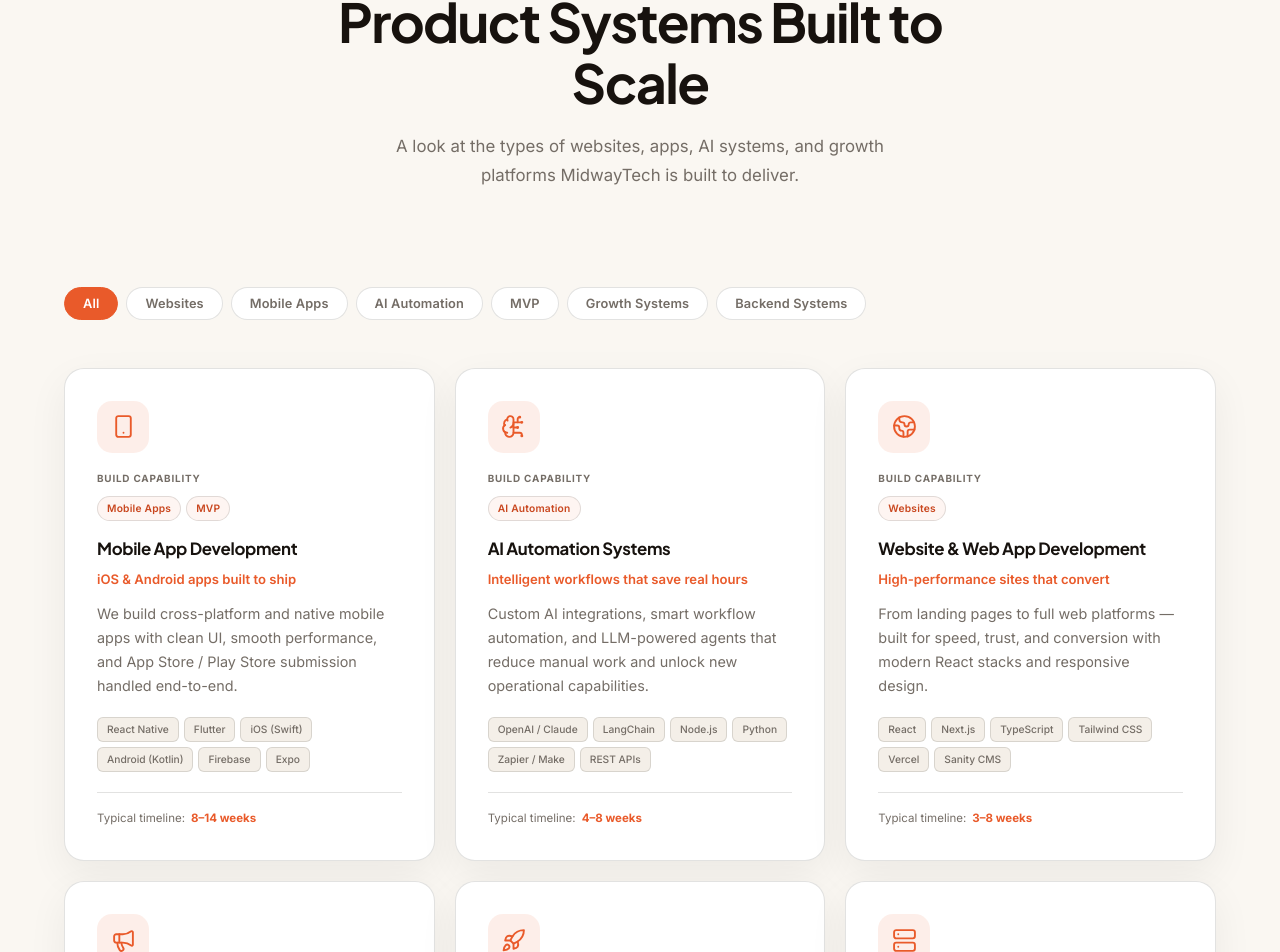
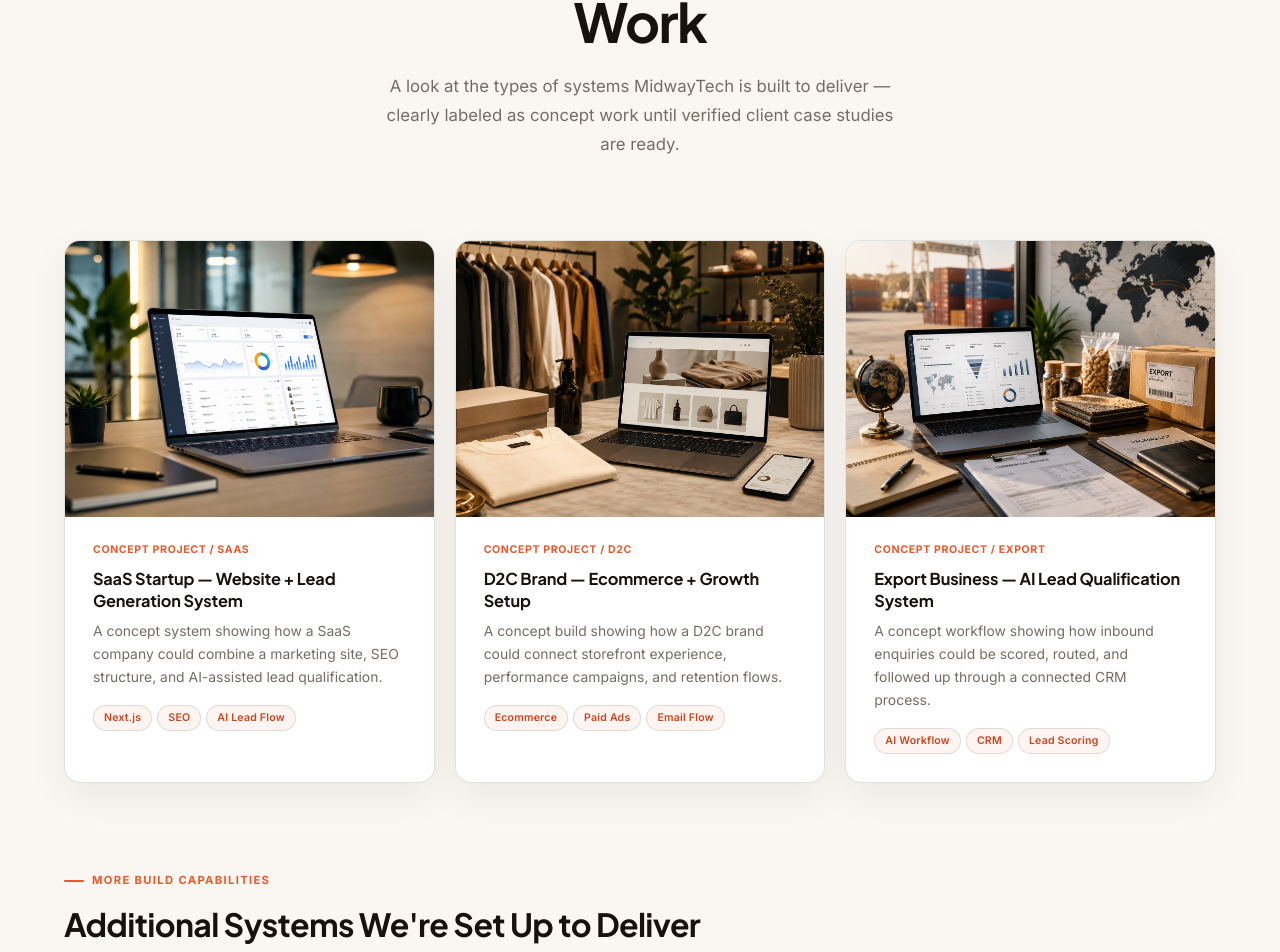
Before and after one commit to midwaytech2026-commits/midway-tech-website, a React (Vite) app in the folder client/: page /portfolio in a window 1280 px wide. Shown: the part 288-1240 px from the top of the page. Built offline with nearby package versions, Linux system fonts and the light colour scheme; no server answers.

Commit message:
live update: reframe portfolio as case studies

```diff
--- a/client/src/components/layout/Footer.tsx
+++ b/client/src/components/layout/Footer.tsx
@@ -11,7 +11,7 @@ const companyLinks: FooterLink[] = [
   { label: 'About Us', to: '/about' },
   { label: 'Contact Us', to: '/contact' },
   { label: 'Get a Quote', to: '/contact' },
-  { label: 'Case Studies / Portfolio', to: '/portfolio' },
+  { label: 'Case Studies', to: '/portfolio' },
   { label: 'Blog', comingSoon: true },
 ]
 
--- a/client/src/components/layout/Navbar.tsx
+++ b/client/src/components/layout/Navbar.tsx
@@ -7,7 +7,7 @@ import './Navbar.css'
 const navLinks = [
   { label: 'Home', to: '/' },
   { label: 'Services', to: '/services' },
-  { label: 'Portfolio', to: '/portfolio' },
+  { label: 'Case Studies', to: '/portfolio' },
   { label: 'About Us', to: '/about' },
   { label: 'Contact Us', to: '/contact' },
 ]
--- a/client/src/pages/PortfolioPage.css
+++ b/client/src/pages/PortfolioPage.css
@@ -50,10 +50,95 @@
   margin: 0 auto;
 }
 
+/* Concept work — image-led cards, honest CONCEPT PROJECT labels */
+.pp-concepts {
+  padding: 1rem 4rem 3rem;
+  background: var(--color-bg-main);
+}
+
+.pp-concepts-grid {
+  display: grid;
+  grid-template-columns: repeat(3, 1fr);
+  gap: 1.25rem;
+}
+
+.pp-concept-card {
+  background: var(--color-bg-card);
+  border: 1px solid var(--color-border-light);
+  border-radius: 16px;
+  overflow: hidden;
+  box-shadow: var(--shadow-card);
+  transition: transform 0.25s ease, box-shadow 0.25s ease, border-color 0.25s ease;
+}
+.pp-concept-card:hover {
+  transform: translateY(-4px);
+  box-shadow: var(--shadow-soft);
+  border-color: rgba(233, 90, 42, 0.3);
+}
+
+.pp-concept-img {
+  width: 100%;
+  aspect-ratio: 4 / 3;
+  object-fit: cover;
+  display: block;
+}
+
+.pp-concept-body { padding: 1.5rem 1.75rem 1.75rem; }
+
+.pp-concept-label {
+  display: block;
+  font-size: 0.66rem;
+  font-weight: 700;
+  letter-spacing: 0.06em;
+  color: var(--color-brand-orange);
+  margin-bottom: 0.6rem;
+}
+
+.pp-concept-body h3 {
+  font-family: var(--font-display);
+  font-size: 1.02rem;
+  font-weight: 700;
+  color: var(--color-text-main);
+  letter-spacing: -0.01em;
+  line-height: 1.35;
+  margin-bottom: 0.5rem;
+}
+
+.pp-concept-body p {
+  font-size: 0.87rem;
+  color: var(--color-text-muted);
+  line-height: 1.65;
+  margin-bottom: 1rem;
+}
+
+.pp-concept-tags {
+  display: flex;
+  flex-wrap: wrap;
+  gap: 5px;
+}
+.pp-concept-tags span {
+  font-size: 0.66rem;
+  font-weight: 600;
+  letter-spacing: 0.02em;
+  padding: 3px 10px;
+  border-radius: 100px;
+  border: 1px solid var(--color-border-light);
+  color: var(--color-brand-orange-dark);
+  background: rgba(233, 90, 42, 0.06);
+}
+
 /* Work section */
 .pp-work {
   padding: 2rem 4rem 5rem;
   background: var(--color-bg-main);
+}
+.pp-work > .pp-container > h2 {
+  font-family: var(--font-display);
+  font-size: clamp(1.5rem, 2.6vw, 2rem);
+  font-weight: 700;
+  color: var(--color-text-main);
+  letter-spacing: -0.02em;
+  margin: 0.5rem 0 2rem;
 }
 
 /* Filters */
@@ -259,12 +344,15 @@
 /* Responsive */
 @media (max-width: 1050px) {
   .pp-grid { grid-template-columns: repeat(2, 1fr); }
+  .pp-concepts-grid { grid-template-columns: 1fr 1fr; }
 }
 
 @media (max-width: 900px) {
   .pp-hero, .pp-work, .pp-cta-section { padding: 3.5rem 1.5rem; }
+  .pp-concepts { padding: 1rem 1.5rem 2.5rem; }
 }
 
 @media (max-width: 640px) {
   .pp-grid { grid-template-columns: 1fr; }
+  .pp-concepts-grid { grid-template-columns: 1fr; }
 }
--- a/client/src/pages/PortfolioPage.tsx
+++ b/client/src/pages/PortfolioPage.tsx
@@ -10,7 +10,37 @@ import {
   Megaphone,
   ArrowRight,
 } from 'lucide-react'
+import caseSaas from '../assets/images/case-saas.jpg'
+import caseD2c from '../assets/images/case-d2c.jpg'
+import caseExport from '../assets/images/case-export.jpg'
 import './PortfolioPage.css'
+
+const conceptWork = [
+  {
+    image: caseSaas,
+    alt: 'Concept SaaS website and lead generation system mockup',
+    label: 'CONCEPT PROJECT / SAAS',
+    title: 'SaaS Startup — Website + Lead Generation System',
+    desc: 'A concept system showing how a SaaS company could combine a marketing site, SEO structure, and AI-assisted lead qualification.',
+    tags: ['Next.js', 'SEO', 'AI Lead Flow'],
+  },
+  {
+    image: caseD2c,
+    alt: 'Concept D2C ecommerce storefront mockup',
+    label: 'CONCEPT PROJECT / D2C',
+    title: 'D2C Brand — Ecommerce + Growth Setup',
+    desc: 'A concept build showing how a D2C brand could connect storefront experience, performance campaigns, and retention flows.',
+    tags: ['Ecommerce', 'Paid Ads', 'Email Flow'],
+  },
+  {
+    image: caseExport,
+    alt: 'Concept AI lead qualification workflow mockup for an export business',
+    label: 'CONCEPT PROJECT / EXPORT',
+    title: 'Export Business — AI Lead Qualification System',
+    desc: 'A concept workflow showing how inbound enquiries could be scored, routed, and followed up through a connected CRM process.',
+    tags: ['AI Workflow', 'CRM', 'Lead Scoring'],
+  },
+]
 
 const filters = ['All', 'Websites', 'Mobile Apps', 'AI Automation', 'MVP', 'Growth Systems', 'Backend Systems']
 
@@ -118,14 +148,36 @@ export default function PortfolioPage() {
 
       <section className="pp-hero">
         <div className="pp-hero-inner">
-          <span className="section-eyebrow">Case Studies / Portfolio</span>
-          <h1>Work, Concepts, and Product Systems Built to Scale</h1>
-          <p>A look at the types of websites, apps, AI systems, and growth platforms MidwayTech is built to deliver.</p>
+          <span className="section-eyebrow">Case Studies</span>
+          <h1>Case Studies &amp; Concept Work</h1>
+          <p>A look at the types of systems MidwayTech is built to deliver — clearly labeled as concept work until verified client case studies are ready.</p>
+        </div>
+      </section>
+
+      <section className="pp-concepts">
+        <div className="pp-container">
+          <div className="pp-concepts-grid">
+            {conceptWork.map(c => (
+              <div key={c.title} className="pp-concept-card">
+                <img src={c.image} alt={c.alt} className="pp-concept-img" loading="lazy" />
+                <div className="pp-concept-body">
+                  <span className="pp-concept-label">{c.label}</span>
+                  <h3>{c.title}</h3>
+                  <p>{c.desc}</p>
+                  <div className="pp-concept-tags">
+                    {c.tags.map(t => <span key={t}>{t}</span>)}
+                  </div>
+                </div>
+              </div>
+            ))}
+          </div>
         </div>
       </section>
 
       <section className="pp-work">
         <div className="pp-container">
+          <span className="section-eyebrow">More Build Capabilities</span>
+          <h2>Additional Systems We&apos;re Set Up to Deliver</h2>
           <div className="pp-filters">
             {filters.map(f => (
               <button
@@ -182,7 +234,7 @@ export default function PortfolioPage() {
           <p>Book a free 30-minute discovery call. We'll give you a scope estimate within 48 hours.</p>
           <div className="pp-cta-actions">
             <Link to="/contact" className="btn-primary">
-              Book Discovery Call
+              Get a Free Quote
               <ArrowRight className="pp-cta-icon" aria-hidden="true" />
             </Link>
             <Link to="/services" className="btn-ghost">View Services</Link>
```
